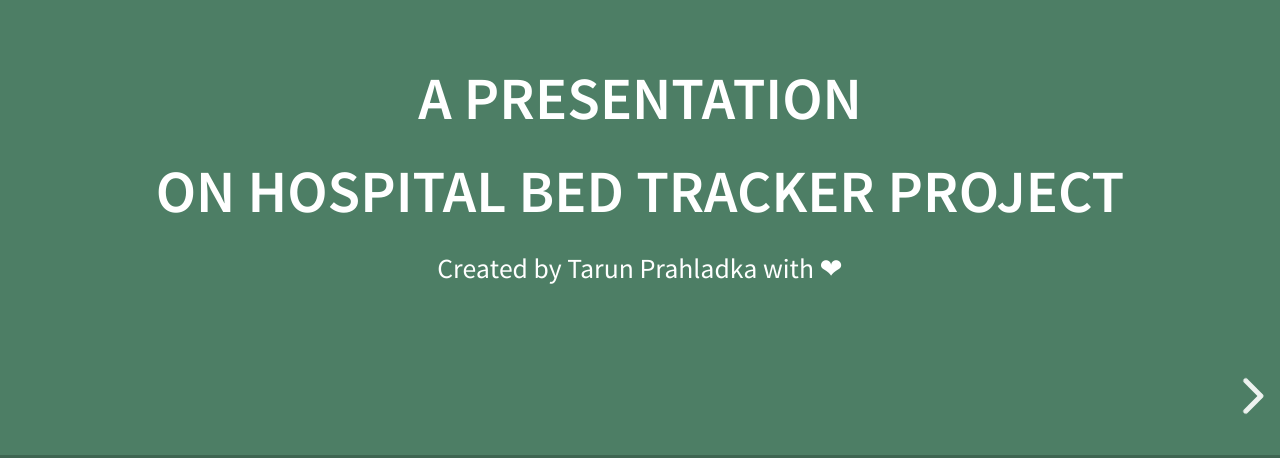
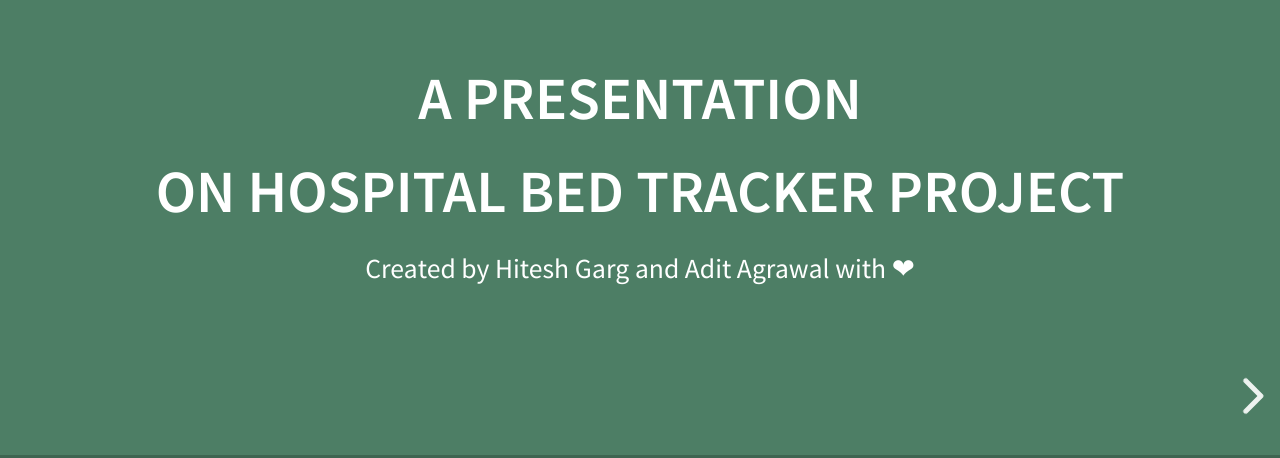
Before and after one commit to yashrajmishra/hospital-bed-presentation, a website: page index.html in a window 1280 px wide. Shown: the part 342-800 px from the top of the page. Drawn offline with Linux system fonts and the light colour scheme.

Commit message:
Revert "Merge pull request #9 from tarunagarwal99/master"
This reverts commit 8dc6cda38d840ba7a13c045e5d6030c4a6fc7caf, reversing
changes made to 5ec4a736ffdbf156255d81bc5e00c14545087a4c.

```diff
--- a/index.html
+++ b/index.html
@@ -36,7 +36,7 @@
 				<h3>A Presentation </h3>
 				<h3>On Hospital Bed Tracker Project</h3>
 				<p>
-					<small>Created by Tarun Prahladka
+					<small>Created by Hitesh Garg and Adit Agrawal
 						with ❤</small>
 				</p>
 			</section>
```
